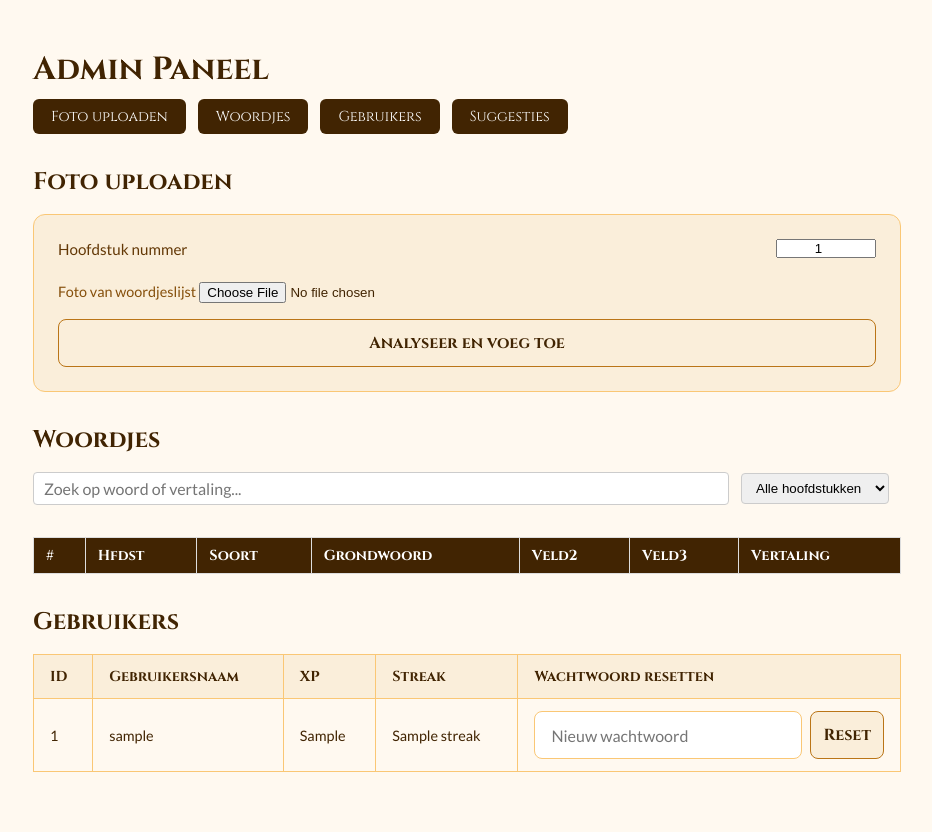
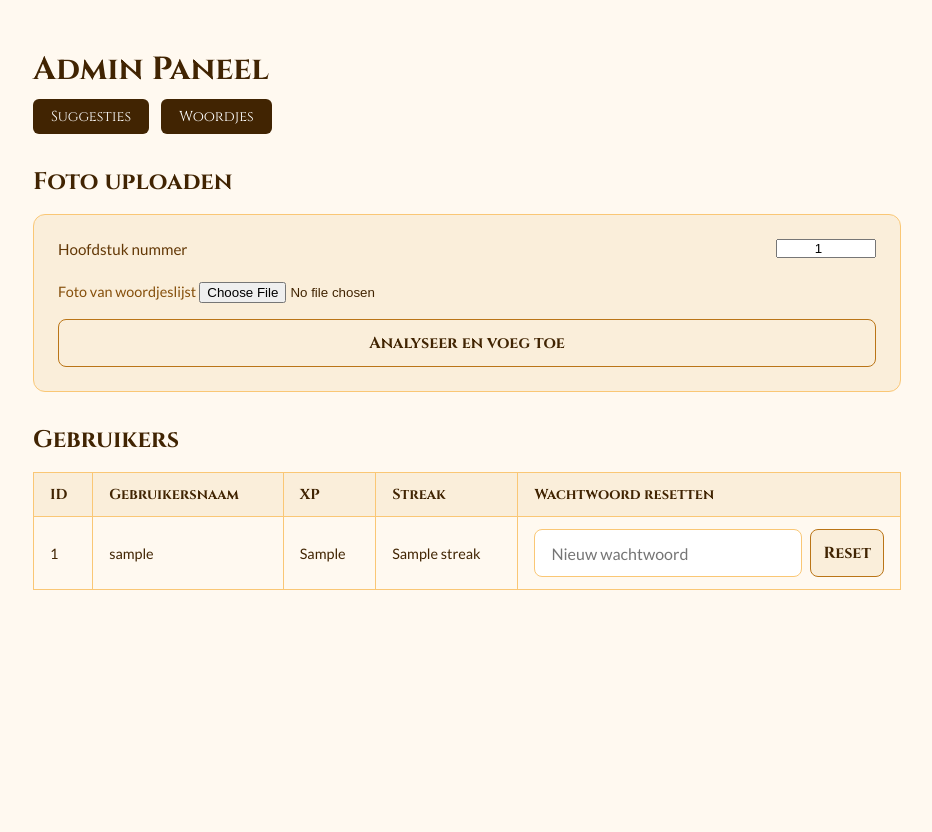
Before and after one commit to thomasdeckers-art/LatijnAI, a Flask app: page /admin/panel in a window 1280 px wide. Shown: the whole page, without its empty margins (173-1105 px from the left). Run offline with Flask 3, Linux system fonts and the light colour scheme; a user stored in the database is signed in; tables that the repository leaves empty hold one stand-in row (values such as "Sample post"); a database or web service that is not in the repository returns one stand-in record (values such as "Sample title"); data that the repository does not hold is empty; some libraries are stand-ins or nearby versions.

Commit message:
Admin panel + woordjes + suggesties pagina's compleet

```diff
--- a/app.py
+++ b/app.py
@@ -214,7 +214,6 @@
     conn = database.get_db()
     c = database.get_cursor(conn)
 
-    # Voortgang bijwerken
     c.execute(
         'SELECT * FROM progress WHERE user_id = %s AND word_id = %s',
         (current_user.id, word_id)
@@ -232,11 +231,9 @@
             (current_user.id, word_id, 1 if juist else 0, nu)
         )
 
-    # XP bijwerken
     if juist:
         c.execute('UPDATE users SET xp = xp + 10 WHERE id = %s', (current_user.id,))
 
-    # Streak bijwerken bij oefenen
     c.execute('SELECT last_active, streak FROM users WHERE id = %s', (current_user.id,))
     user = c.fetchone()
     if user['last_active'] != vandaag:
@@ -338,6 +335,18 @@
     c.close()
     conn.close()
     return redirect(url_for('admin_suggesties'))
+
+@app.route('/admin/woordjes')
+def admin_woordjes():
+    if not session.get('admin'):
+        return redirect(url_for('admin_login'))
+    conn = database.get_db()
+    c = database.get_cursor(conn)
+    c.execute('SELECT * FROM words ORDER BY nummer')
+    woorden = c.fetchall()
+    c.close()
+    conn.close()
+    return render_template('admin/woordjes.html', woorden=woorden)
 
 @app.route('/admin/reset_password/<int:user_id>', methods=['POST'])
 def reset_password(user_id):
--- a/templates/admin/panel.html
+++ b/templates/admin/panel.html
@@ -11,6 +11,7 @@
             display: flex;
             gap: 12px;
             margin-bottom: 2rem;
+            flex-wrap: wrap;
         }
         .admin-nav a {
             padding: 8px 18px;
@@ -24,36 +25,6 @@
         .admin-nav a:hover {
             opacity: 0.85;
         }
-        .woorden-tabel {
-            width: 100%;
-            border-collapse: collapse;
-            margin-top: 1rem;
-            font-size: 0.9rem;
-        }
-        .woorden-tabel th, .woorden-tabel td {
-            border: 1px solid #ddd;
-            padding: 8px 12px;
-            text-align: left;
-        }
-        .woorden-tabel th {
-            background: var(--bruin-donker, #5a3e2b);
-            color: white;
-            font-family: 'Cinzel', serif;
-        }
-        .woorden-tabel tr:nth-child(even) {
-            background: #f9f5f0;
-        }
-        .filter-rij {
-            display: flex;
-            gap: 12px;
-            margin-bottom: 1rem;
-            align-items: center;
-        }
-        .filter-rij input, .filter-rij select {
-            padding: 6px 10px;
-            border: 1px solid #ccc;
-            border-radius: 4px;
-        }
     </style>
 </head>
 <body>
@@ -61,14 +32,12 @@
     <h1 class="logo-title">Admin Paneel</h1>
 
     <div class="admin-nav">
-        <a href="#upload">Foto uploaden</a>
-        <a href="#woorden">Woordjes</a>
-        <a href="#gebruikers">Gebruikers</a>
         <a href="{{ url_for('admin_suggesties') }}">Suggesties</a>
+        <a href="{{ url_for('admin_woordjes') }}">Woordjes</a>
     </div>
 
     <!-- FOTO UPLOADEN -->
-    <h2 id="upload" style="font-family:'Cinzel',serif; margin: 2rem 0 1rem; color: var(--bruin-donker);">Foto uploaden</h2>
+    <h2 style="font-family:'Cinzel',serif; margin: 2rem 0 1rem; color: var(--bruin-donker);">Foto uploaden</h2>
     <div class="keuze-box" style="margin-bottom: 2rem;">
         <div class="keuze-rij">
             <label>Hoofdstuk nummer</label>
@@ -83,34 +52,8 @@
         <div id="upload-resultaat" class="verborgen"></div>
     </div>
 
-    <!-- WOORDJES OVERZICHT -->
-    <h2 id="woorden" style="font-family:'Cinzel',serif; margin: 2rem 0 1rem; color: var(--bruin-donker);">Woordjes</h2>
-    <div class="filter-rij">
-        <input type="text" id="zoek" placeholder="Zoek op woord of vertaling..." oninput="filterWoorden()">
-        <select id="filter-hoofdstuk" onchange="filterWoorden()">
-            <option value="">Alle hoofdstukken</option>
-        </select>
-        <span id="woord-aantal" style="color:#888; font-size:0.9rem;"></span>
-    </div>
-    <div style="overflow-x:auto;">
-        <table class="woorden-tabel" id="woorden-tabel">
-            <thead>
-                <tr>
-                    <th>#</th>
-                    <th>Hfdst</th>
-                    <th>Soort</th>
-                    <th>Grondwoord</th>
-                    <th>Veld2</th>
-                    <th>Veld3</th>
-                    <th>Vertaling</th>
-                </tr>
-            </thead>
-            <tbody id="woorden-tbody"></tbody>
-        </table>
-    </div>
-
     <!-- GEBRUIKERS -->
-    <h2 id="gebruikers" style="font-family:'Cinzel',serif; margin: 2rem 0 1rem; color: var(--bruin-donker);">Gebruikers</h2>
+    <h2 style="font-family:'Cinzel',serif; margin: 2rem 0 1rem; color: var(--bruin-donker);">Gebruikers</h2>
     <table class="admin-table">
         <thead>
             <tr>
@@ -141,58 +84,6 @@
 </div>
 
 <script>
-let alleWoorden = [];
-
-async function laadWoorden() {
-    const res = await fetch('/api/woorden?van=1&tot=9999');
-    const data = await res.json();
-    alleWoorden = data.woorden || [];
-
-    // Hoofdstukken verzamelen
-    const hoofdstukken = [...new Set(alleWoorden.map(w => w.hoofdstuk))].sort((a,b) => a-b);
-    const select = document.getElementById('filter-hoofdstuk');
-    hoofdstukken.forEach(h => {
-        const opt = document.createElement('option');
-        opt.value = h;
-        opt.textContent = 'Hoofdstuk ' + h;
-        select.appendChild(opt);
-    });
-
-    filterWoorden();
-}
-
-function filterWoorden() {
-    const zoek = document.getElementById('zoek').value.toLowerCase();
-    const hoofdstuk = document.getElementById('filter-hoofdstuk').value;
-
-    let gefilterd = alleWoorden.filter(w => {
-        const matchZoek = !zoek ||
-            (w.grondwoord || '').toLowerCase().includes(zoek) ||
-            (w.vertaling || '').toLowerCase().includes(zoek) ||
-            (w.veld2 || '').toLowerCase().includes(zoek);
-        const matchHoofdstuk = !hoofdstuk || String(w.hoofdstuk) === hoofdstuk;
-        return matchZoek && matchHoofdstuk;
-    });
-
-    const tbody = document.getElementById('woorden-tbody');
-    tbody.innerHTML = '';
-    gefilterd.forEach(w => {
-        const tr = document.createElement('tr');
-        tr.innerHTML = `
-            <td>${w.nummer}</td>
-            <td>${w.hoofdstuk}</td>
-            <td>${w.woordsoort}</td>
-            <td><strong>${w.grondwoord}</strong></td>
-            <td>${w.veld2 || ''}</td>
-            <td>${w.veld3 || ''}</td>
-            <td>${w.vertaling}</td>
-        `;
-        tbody.appendChild(tr);
-    });
-
-    document.getElementById('woord-aantal').textContent = gefilterd.length + ' woorden';
-}
-
 async function uploadFoto() {
     const hoofdstuk = document.getElementById('hoofdstuk').value;
     const foto = document.getElementById('foto').files[0];
@@ -222,14 +113,11 @@
                 data.woorden.map(w => `#${w.nummer} ${w.grondwoord} — ${w.vertaling}`).join('<br>');
             resultaat.classList.remove('verborgen');
         }
-        laadWoorden(); // tabel herladen
     } else {
         melding.textContent = '✗ Fout: ' + data.fout;
         melding.className = 'feedback-fout';
     }
 }
-
-laadWoorden();
 </script>
 </body>
 </html>
```
Also changed, not shown: templates/admin/woordjes.html (added, +65 -0 lines).
